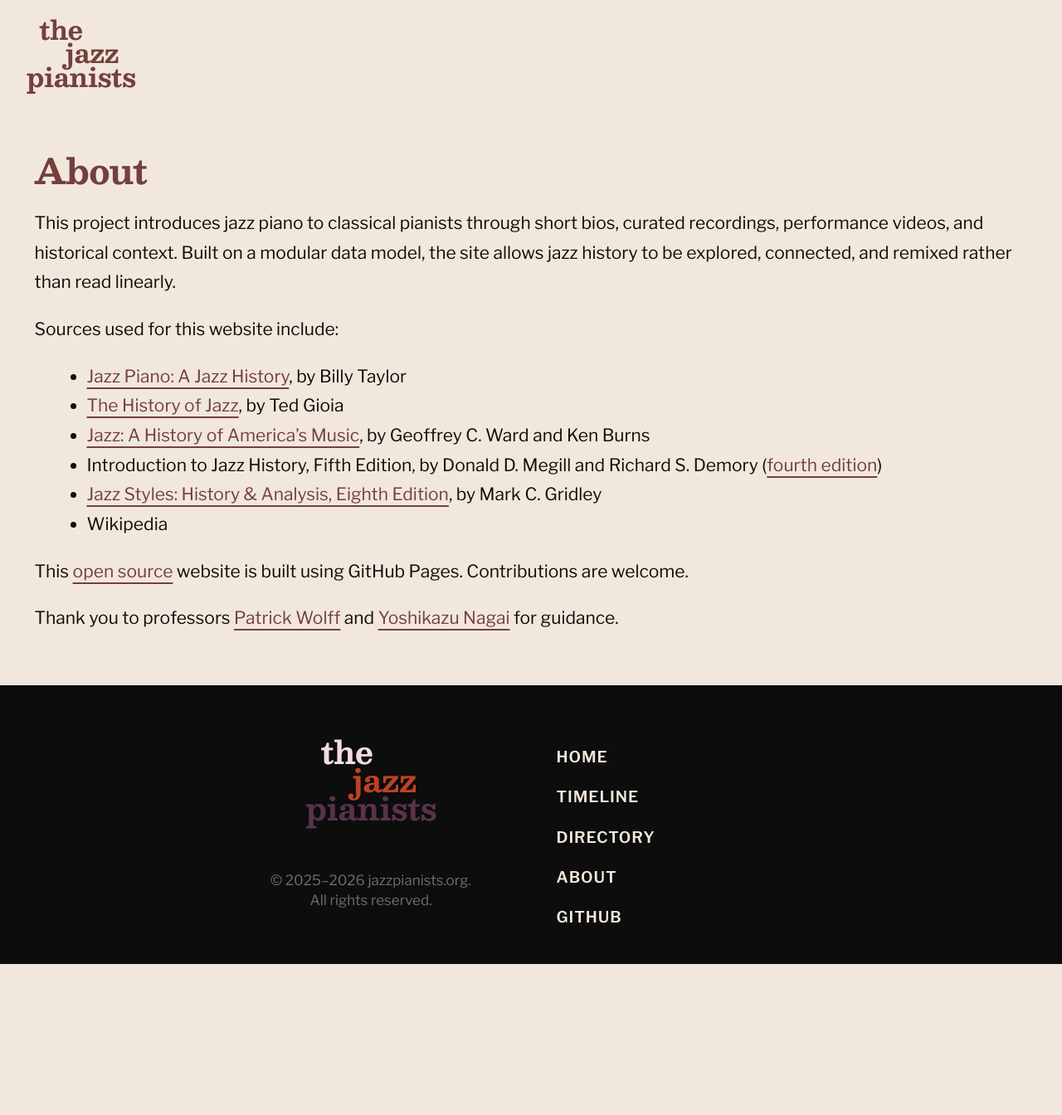
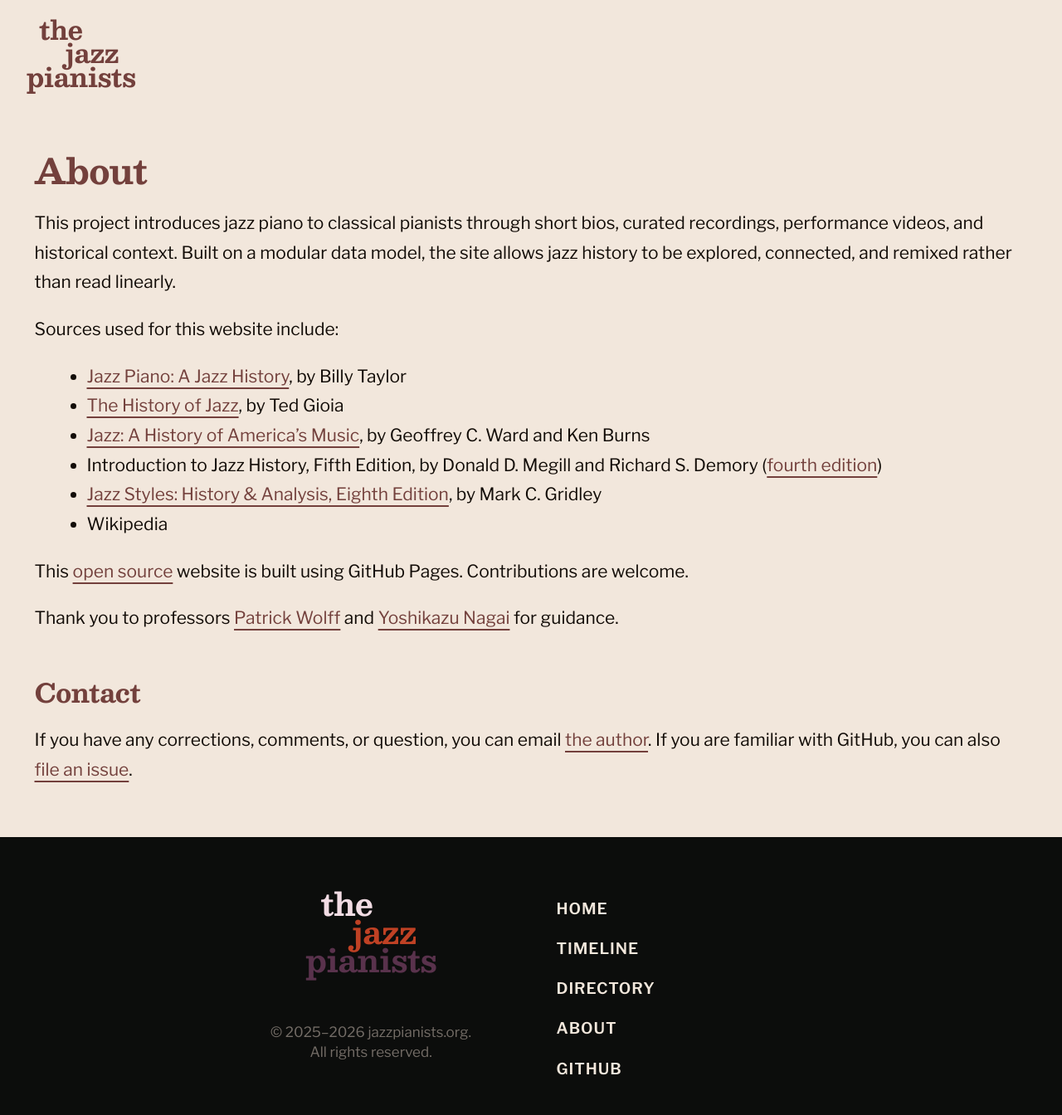
Before and after one commit to legion80/jazzpianists-org, a Jekyll site: the page built from about.md, in a window 1280 px wide. Shown: the whole page at 83% size. Built offline with Jekyll 4.4.1, drawn with Linux system fonts in a browser that asks for light colours; before the commit the page ends 1162 px from its top, so only the background shows below that.

Commit message:
Add contact link in about page.

```diff
--- a/about.md
+++ b/about.md
@@ -17,3 +17,7 @@ Sources used for this website include:
 This [open source](https://github.com/legion80/jazzpianists-org) website is built using GitHub Pages. Contributions are welcome.
 
 Thank you to professors [Patrick Wolff](https://www.sfcm.edu/study/faculty/patrick-wolff) and [Yoshikazu Nagai](https://sfcm.edu/study/faculty/yoshikazu-nagai) for guidance.
+
+## Contact
+
+If you have any corrections, comments, or question, you can email <a href="mailto:jon@jonleepiano.com?subject=jazzpianists.org inquiry">the author</a>. If you are familiar with GitHub, you can also <a href="https://github.com/legion80/jazzpianists-org/issues">file an issue</a>.
```
